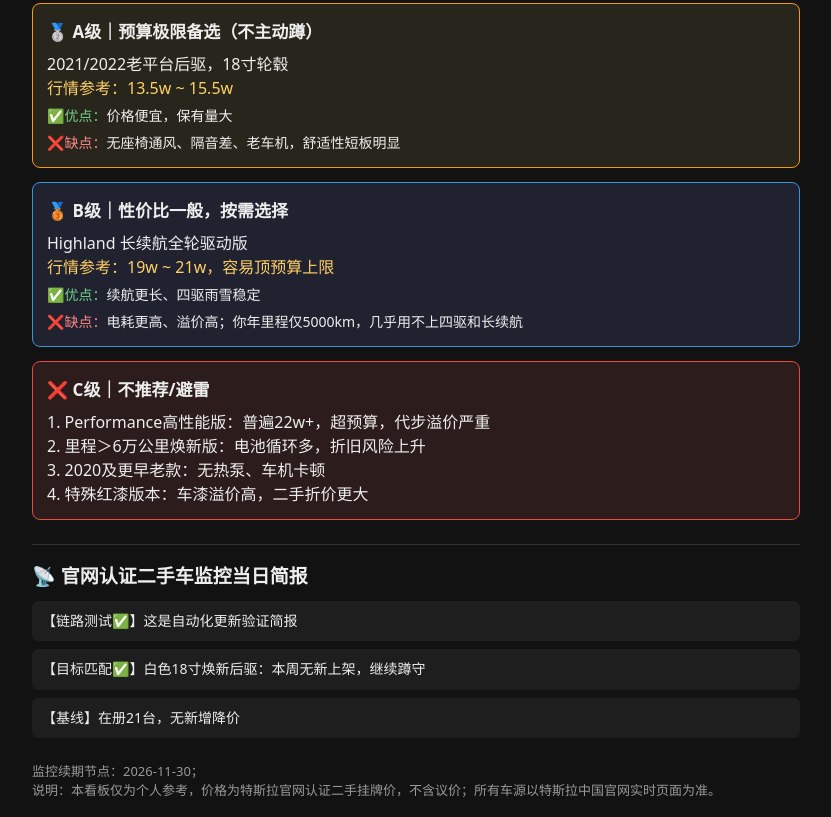
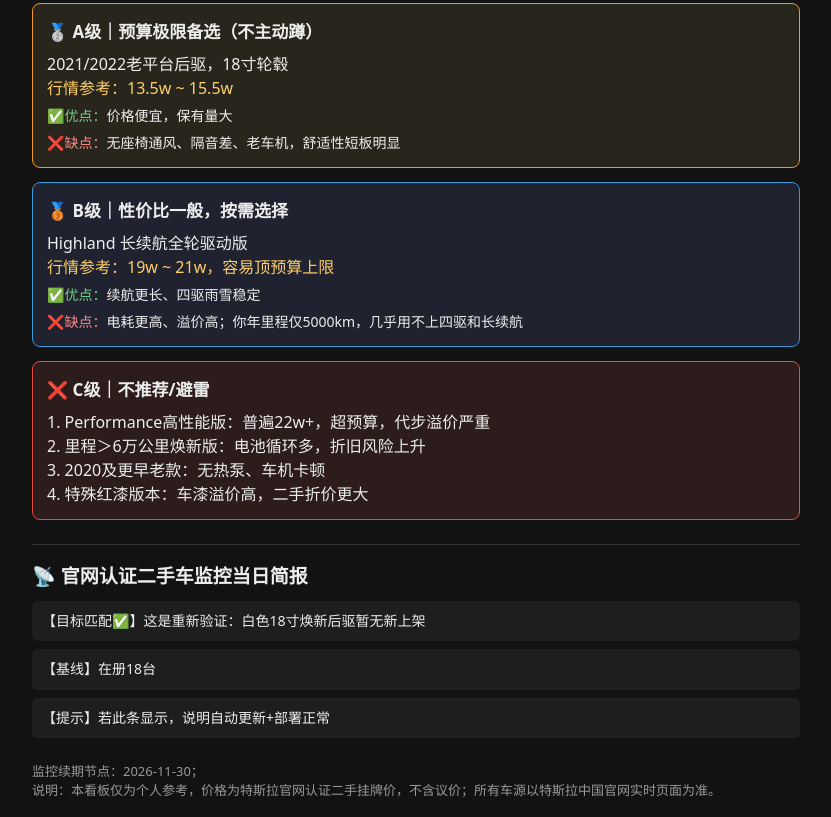
Before and after one commit to LZQ-98/tesla-m3-used-monitor, a plain HTML site: page index.html in a window 1280 px wide. Shown: the part 687-1504 px from the top of the page, without its empty margins (224-1055 px from the left). Drawn offline with Linux system fonts and the light colour scheme.

Commit message:
auto: update 2026-11-01 16:20:00

```diff
--- a/index.html
+++ b/index.html
@@ -118,7 +118,7 @@
 <body>
     <div class="header">
         <h1>🏁 Model3 特斯拉认证二手车 性价比看板</h1>
-        <div class="update-time">最近更新：2026-11-01 16:05:00</div>
+        <div class="update-time">最近更新：2026-11-01 16:20:00</div>
     </div>
 
     <div class="tip-box">
@@ -179,9 +179,9 @@
     <!-- 每日监控数据区域 -->
     <div class="monitor-area">
         <h2>📡 官网认证二手车监控当日简报</h2>
-        <div class="log-item">【链路测试✅】这是自动化更新验证简报</div>
-<div class="log-item">【目标匹配✅】白色18寸焕新后驱：本周无新上架，继续蹲守</div>
-<div class="log-item">【基线】在册21台，无新增降价</div>
+        <div class="log-item">【目标匹配✅】这是重新验证：白色18寸焕新后驱暂无新上架</div>
+<div class="log-item">【基线】在册18台</div>
+<div class="log-item">【提示】若此条显示，说明自动更新+部署正常</div>
 
     </div>
 
```
